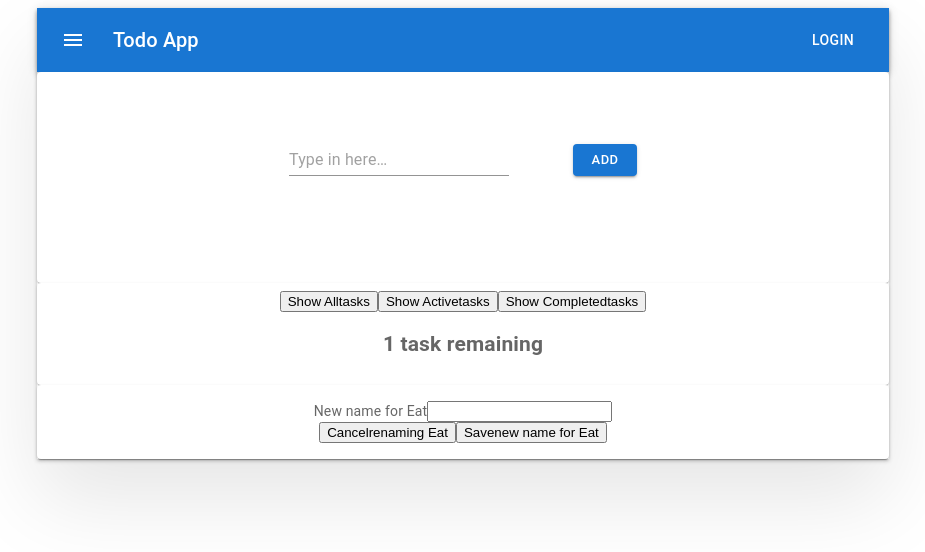
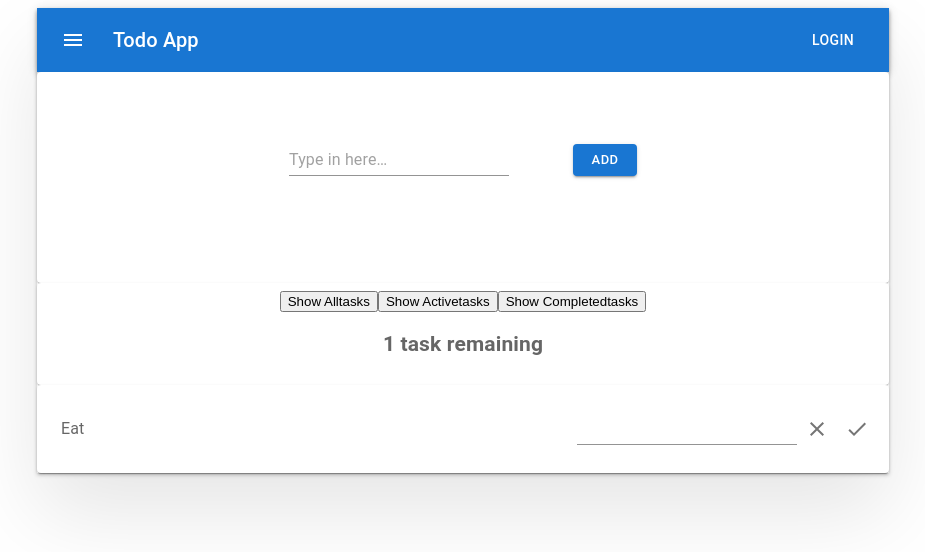
Before and after one commit to SeanLiu122/Nextjs-todo-app, a Next.js app: page / in a window 1280 px wide. Both pictures are taken after a click on the button 994 px from the left and 429 px from the top of the page. Shown: the top 552 px of the page, without its empty margins (177-1102 px from the left). Built offline with nearby package versions, Linux system fonts and the light colour scheme.

Commit message:
going to impement todo edit display component

```diff
--- a/screens/Todo.js
+++ b/screens/Todo.js
@@ -1,11 +1,11 @@
 import React, { useState } from 'react';
 
-import { Button, Stack, Paper, Grid, Item, Box, ListItem, List, ListItemAvatar, Avatar, ListItemText, IconButton, Checkbox } from "@mui/material";
+import { Button, Stack, Paper, Grid, Item, Box, ListItem, List, ListItemAvatar, Avatar, ListItemText, IconButton, Checkbox, TextField } from "@mui/material";
 import FolderIcon from '@mui/icons-material/Folder';
 import DeleteIcon from '@mui/icons-material/Delete';
 import EditIcon from '@mui/icons-material/Edit';
-import CheckBoxOutlineBlankIcon from '@mui/icons-material/CheckBoxOutlineBlank';
-import CheckBoxIcon from '@mui/icons-material/CheckBox';
+import CloseIcon from '@mui/icons-material/Close';
+import CheckIcon from '@mui/icons-material/Check';
 import { styled } from '@mui/material/styles';
 
 export const Todo = (props) => {
@@ -24,7 +24,28 @@ export const Todo = (props) => {
   }
 
   const editingTemplate = (
-    <form className="stack-small" onSubmit={handleSubmit}>
+    <ListItem>
+      <ListItemText
+        primary={props.name}
+      />
+      <TextField
+        id="standard-basic"
+        variant="standard"
+        label={newName}
+        onChange={handleChange}
+      />
+      <IconButton>
+        <CloseIcon
+          onClick={() => setEditing(false)}
+        />
+      </IconButton>
+      <IconButton edge="end" aria-label="delete">
+        <CheckIcon
+          onClick={() => handleSubmit}
+        />
+      </IconButton>
+
+      {/* <form className="stack-small" onSubmit={handleSubmit}>
       <div className="form-group">
         <label className="todo-label" htmlFor={props.id}>
           New name for {props.name}
@@ -51,7 +72,8 @@ export const Todo = (props) => {
           <span className="visually-hidden">new name for {props.name}</span>
         </button>
       </div>
-    </form>
+    </form> */}
+    </ListItem>
   );
 
   const viewTemplate = (
```
